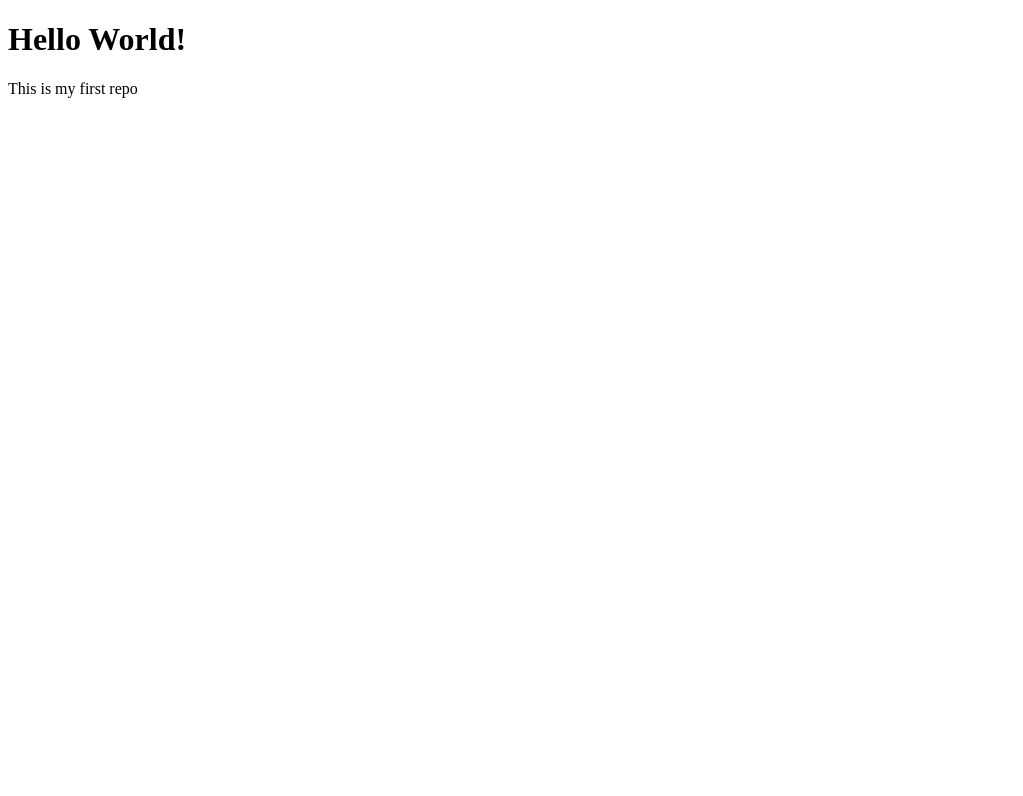
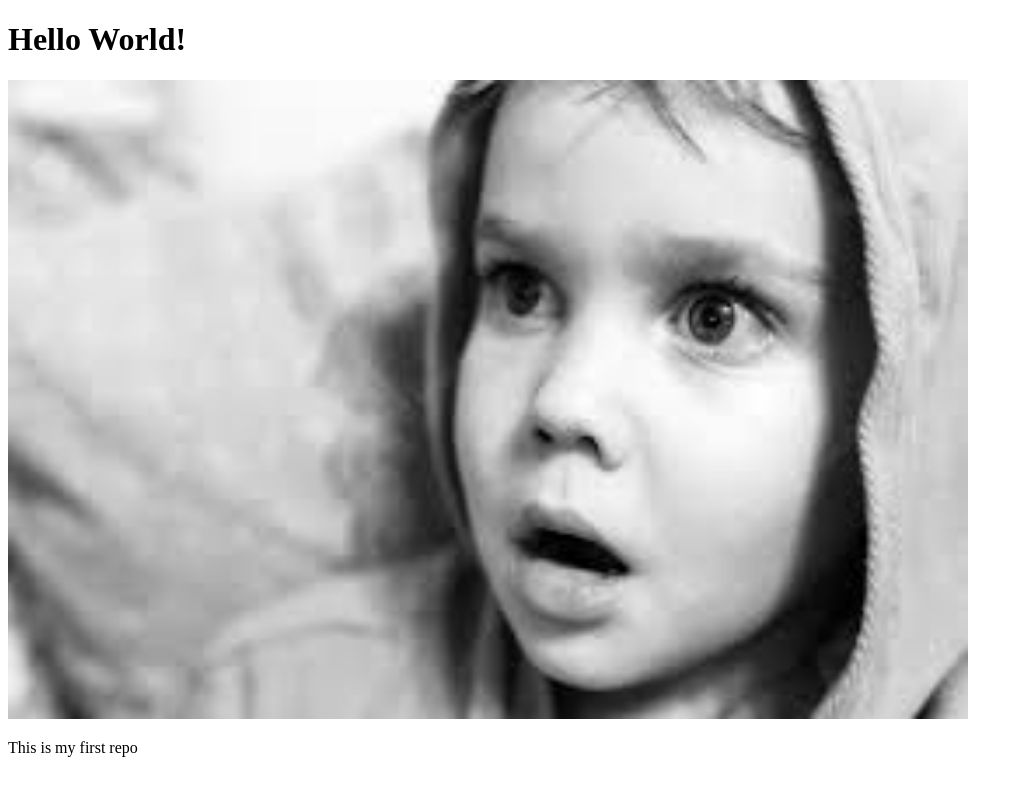
Before and after one commit to prithvi220801/hello-world, a plain HTML site: page index.html in a window 1280 px wide. Shown: the whole page, without its empty margins (0-1023 px from the left). Drawn offline with Linux system fonts and the light colour scheme.

Commit message:
Added image

```diff
--- a/index.html
+++ b/index.html
@@ -8,6 +8,7 @@
 </head>
 <body>
     <h1>Hello World!</h1>
+    <div><img src="surprise.jpg" alt="Hello World from Space" style="width:100%;max-width:960px"></div>
     <p>This is my first repo</p>
 </body>
 </html>
```
Also changed, not shown: surprise.jpg (added).
